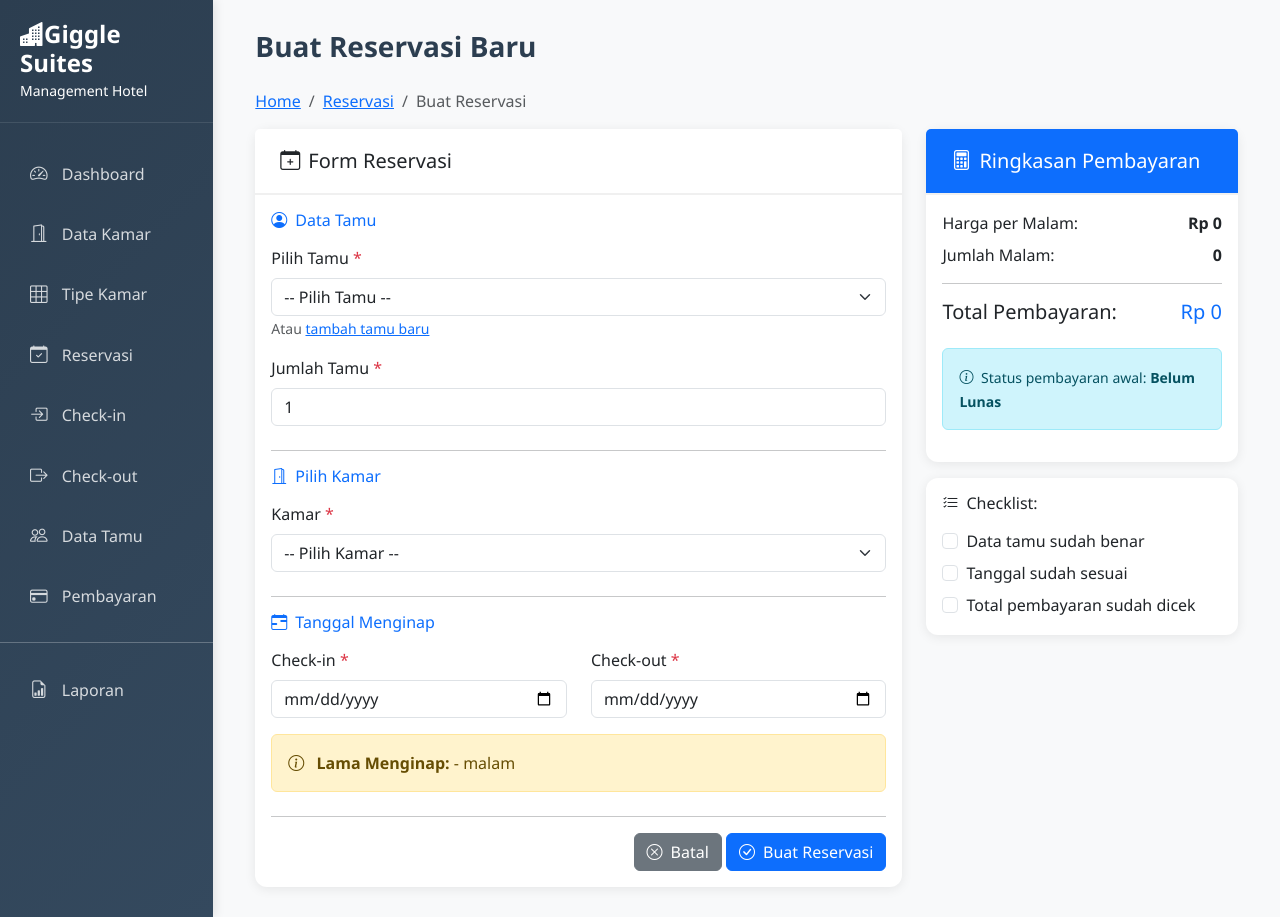
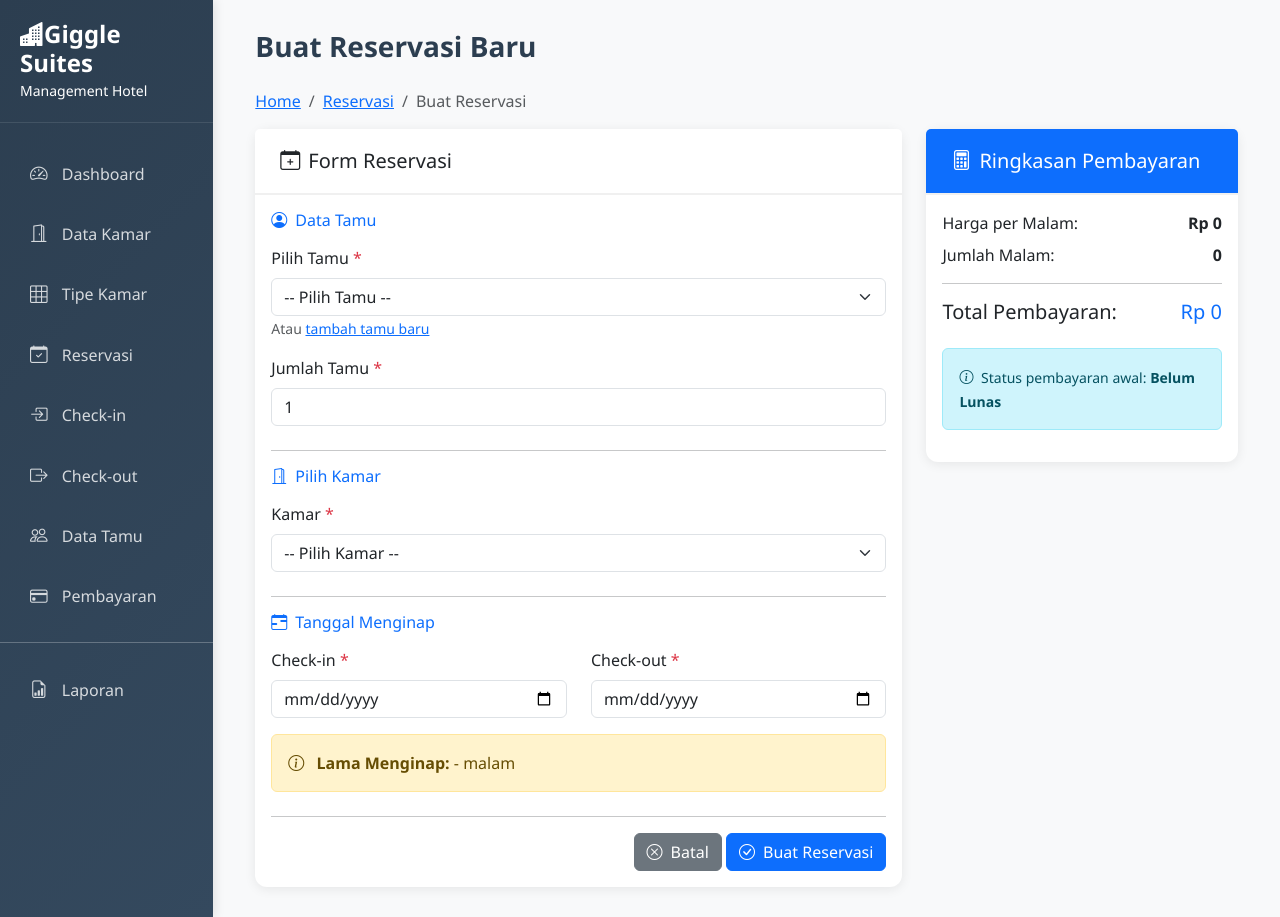
Before and after one commit to deaaww/reservasi_hotel, a PHP site: page /index.php?page=reservasi_form in a window 1280 px wide. Run offline with PHP 8.4, Linux system fonts and the light colour scheme; data that the repository does not hold is empty; some libraries are stand-ins or nearby versions.

Commit message:
checklist hilang

```diff
--- a/views/reservasi_form.php
+++ b/views/reservasi_form.php
@@ -220,30 +220,6 @@ try {
                 </div>
             </div>
         </div>
-
-        <div class="card table-card mt-3">
-            <div class="card-body">
-                <h6 class="mb-3"><i class="bi bi-list-check me-2"></i>Checklist:</h6>
-                <div class="form-check mb-2">
-                    <input class="form-check-input" type="checkbox" id="check1">
-                    <label class="form-check-label" for="check1">
-                        Data tamu sudah benar
-                    </label>
-                </div>
-                <div class="form-check mb-2">
-                    <input class="form-check-input" type="checkbox" id="check2">
-                    <label class="form-check-label" for="check2">
-                        Tanggal sudah sesuai
-                    </label>
-                </div>
-                <div class="form-check">
-                    <input class="form-check-input" type="checkbox" id="check3">
-                    <label class="form-check-label" for="check3">
-                        Total pembayaran sudah dicek
-                    </label>
-                </div>
-            </div>
-        </div>
     </div>
 </div>
 
```
